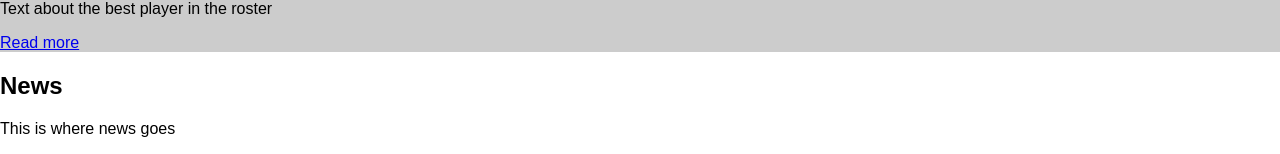
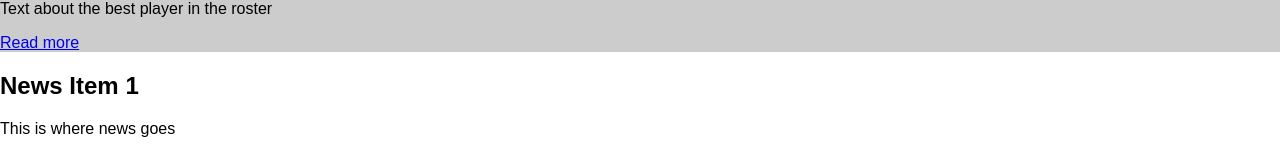
Before and after one commit to pauloHernando/basketball-team, a plain HTML site: page index.html in a window 1280 px wide. Shown: the part 240-394 px from the top of the page. Drawn offline with Linux system fonts and the light colour scheme.

Commit message:
updated news item title

```diff
--- a/index.html
+++ b/index.html
@@ -35,7 +35,7 @@
 
     <div class="news">
       <div class="news-item">
-        <h2 class="news-title">News</h2>
+        <h2 class="news-title">News Item 1</h2>
         <p class="news-summary">This is where news goes</p>
         <a href="#" class="read-more-link">Read more</a>
       </div>
```
